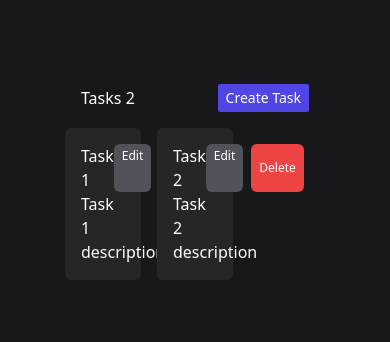
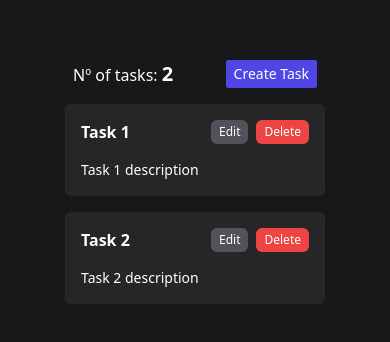
Before and after one commit to AlbertLnz/CRUD-Redux-Toolkit, a React (Vite) app: page / in a window 390 px wide. Shown: the part 248-590 px from the top of the page. Built offline with nearby package versions, Linux system fonts and the light colour scheme; the HTML template or start-up script is replaced by a standard one.

Commit message:
Implementing a responsive styling design

```diff
--- a/src/components/TaskList.jsx
+++ b/src/components/TaskList.jsx
@@ -12,38 +12,40 @@ export const TaskList = () => {
 
   return (
     <div className="w-4/6">
-      <header className="flex justify-between items-center p-4">
-        <h1>Tasks {tasks.length}</h1>
+      <header className="flex justify-between items-center py-4 mx-2">
+        <h1>
+          Nº of tasks: <span className="text-xl font-bold">{tasks.length}</span>
+        </h1>
         <Link
           to="/create-task"
-          className="bg-indigo-600 px-2 py-1 rounded-sm text-sm"
+          className="bg-indigo-600 px-2 py-1 rounded-sm text-sm hover:bg-indigo-700"
         >
           Create Task
         </Link>
       </header>
 
-      <div className="grid grid-cols-3 gap-4">
+      <div className="grid lg:grid-cols-3 md:grid-cols-2 sm:grid-cols-1 gap-4">
         {tasks.map((task) => {
           return (
             <div key={task.id} className="bg-neutral-800 p-4 rounded-md">
               <header className="flex justify-between">
-                <h3>{task.title}</h3>
-                <div className="flex gap-x-2">
+                <h3 className="font-extrabold">{task.title}</h3>
+                <div className="flex gap-x-2 justify-center">
                   <Link
                     to={`/edit-task/${task.id}`}
-                    className="bg-zinc-600 px-2 py-1 text-xs rounded-md"
+                    className="bg-zinc-600 px-2 py-1 text-xs rounded-md hover:bg-zinc-700"
                   >
                     Edit
                   </Link>
                   <button
                     onClick={() => handleDelete(task.id)}
-                    className="bg-red-500 px-2 py-1 text-xs rounded-md"
+                    className="bg-red-500 px-2 py-1 text-xs rounded-md hover:bg-red-600"
                   >
                     Delete
                   </button>
                 </div>
               </header>
-              <p>{task.description}</p>
+              <p className="mt-4 text-sm">{task.description}</p>
             </div>
           );
         })}
```
